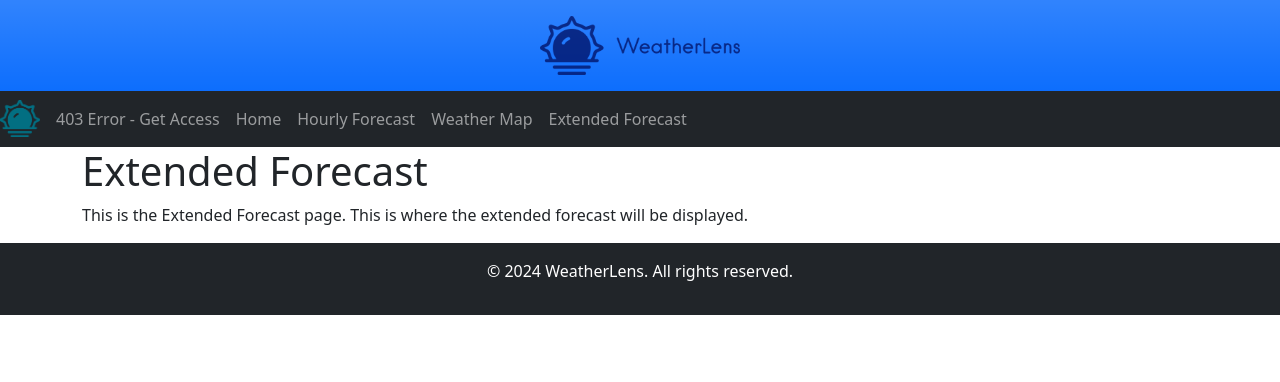
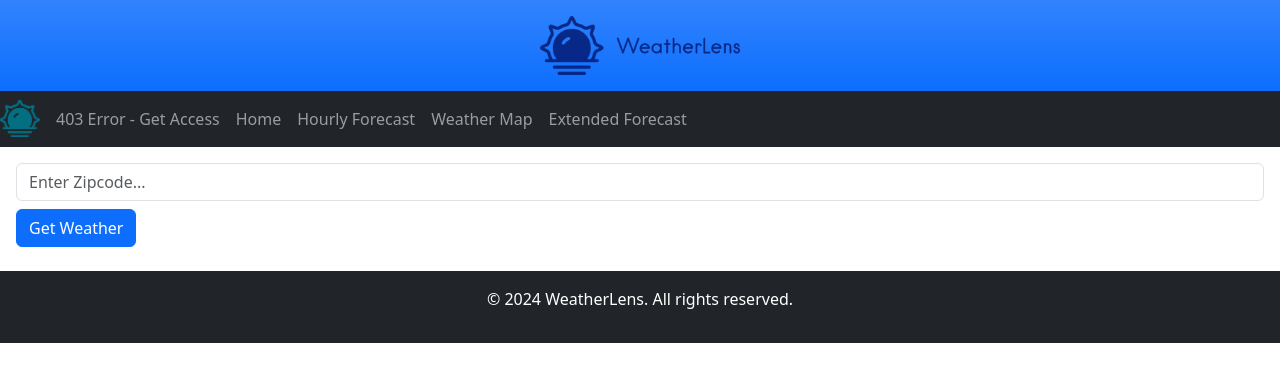
Before and after one commit to Stamich47/WeatherLens, a React (Create React App) app: page /extended-forecast in a window 1280 px wide. Shown: the top 382 px of the page. Built offline with nearby package versions, Linux system fonts and the light colour scheme.

Commit message:
Get ExtendedForecast functionally working

```diff
--- a/src/App.js
+++ b/src/App.js
@@ -17,7 +17,8 @@ function App() {
       <NavBar icon={icon} />
 
       <Routes>
-        <Route index path="main" element={<Main />} />
+        <Route index element={<Main />} />
+        <Route path="main" element={<Main />} />
         <Route path="hourly-forecast" element={<HourlyForecast />} />
         <Route path="weather-map" element={<WeatherMap />} />
         <Route path="extended-forecast" element={<ExtendedForecast />} />
--- a/src/components/ExtendedForecast.js
+++ b/src/components/ExtendedForecast.js
@@ -1,11 +1,88 @@
+import LocalWeatherForm from "./LocalWeatherForm";
+import { getCoordinatesFromZipcode } from "./GetCoordinates";
+
+import { getWeatherSymbol } from "./WeatherSymbol";
+import { useState, useEffect } from "react";
+
 export default function ExtendedForecast() {
+  const [forecastData, setForecastData] = useState(null);
+  const [loading, setLoading] = useState(false);
+  const [error, setError] = useState(null);
+  const [coordinates, setCoordinates] = useState({
+    latitude: null,
+    longitude: null,
+    city: null,
+  });
+
+  const handleSearch = async (zipcode) => {
+    setLoading(true);
+    setError(null);
+
+    try {
+      const { latitude, longitude, city } = await getCoordinatesFromZipcode(
+        zipcode
+      );
+
+      setCoordinates({ latitude, longitude, city });
+
+      const proxyUrl = "https://cors-anywhere.herokuapp.com/";
+      const targetUrl = `https://api.open-meteo.com/v1/forecast?latitude=${latitude}&longitude=${longitude}&daily=weather_code,temperature_2m_max,temperature_2m_min&temperature_unit=fahrenheit&current=wind_speed_10m&wind_speed_unit=mph`;
+
+      const response = await fetch(proxyUrl + targetUrl);
+      if (!response.ok) {
+        throw new Error(`HTTP error! Status: ${response.status}`);
+      }
+      const data = await response.json();
+      setForecastData(data);
+      console.log(data);
+    } catch (error) {
+      setError(error.message);
+    } finally {
+      setLoading(false);
+    }
+  };
+
   return (
-    <div className="container">
-      <h1>Extended Forecast</h1>
-      <p>
-        This is the Extended Forecast page. This is where the extended forecast
-        will be displayed.
-      </p>
+    <div className="extended-forecast m-3">
+      {loading && <div>Loading...</div>}
+      {error && <div>Error: {error}</div>}
+      {forecastData && (
+        <div>
+          <h2 className="mb-4 text-center">
+            7-Day Forecast for {coordinates.city}
+          </h2>
+
+          {forecastData.daily.time.map((date, index) => (
+            <div className="container mt-4">
+              <div
+                className="card mt-4 alert alert-success d-flex justify-content-between align-items-center flex-row"
+                key={index}
+              >
+                <div>
+                  <p>
+                    Date:{" "}
+                    {new Date(date).toLocaleDateString("en-US", {
+                      month: "long",
+                      day: "numeric",
+                      year: "numeric",
+                    })}
+                  </p>
+                  <p>
+                    Max Temp: {forecastData.daily.temperature_2m_max[index]}°F
+                  </p>
+                  <p>
+                    Min Temp: {forecastData.daily.temperature_2m_min[index]}°F
+                  </p>
+                </div>
+                <div className="ml-auto display-6">
+                  {getWeatherSymbol(forecastData.daily.weather_code[index])}
+                </div>
+              </div>
+            </div>
+          ))}
+        </div>
+      )}
+      <LocalWeatherForm onSearch={handleSearch} />
     </div>
   );
 }
--- a/src/components/Main.js
+++ b/src/components/Main.js
@@ -41,10 +41,10 @@ export default function Main() {
       );
       setCoordinates({ latitude, longitude, city });
 
-      const proxyUrl = "https://cors-anywhere.herokuapp.com/";
-      const targetUrl = `https://api.open-meteo.com/v1/forecast?latitude=${latitude}&longitude=${longitude}&daily=temperature_2m_max&daily=temperature_2m_min&temperature_unit=fahrenheit&current=wind_speed_10m&wind_speed_unit=mph`;
+      // const proxyUrl = "https://cors-anywhere.herokuapp.com/";
+      const targetUrl = `https://api.open-meteo.com/v1/forecast?latitude=${latitude}&longitude=${longitude}&daily=weather_code&daily=temperature_2m_max&daily=temperature_2m_min&temperature_unit=fahrenheit&current=wind_speed_10m&wind_speed_unit=mph`;
 
-      const response = await fetch(proxyUrl + targetUrl);
+      const response = await fetch(targetUrl);
       if (!response.ok) {
         throw new Error(`HTTP error! Status: ${response.status}`);
       }
--- a/src/components/WeatherSymbol.js
+++ b/src/components/WeatherSymbol.js
@@ -4,7 +4,7 @@ import React, { useState, useEffect } from "react";
 const getWeatherSymbol = (weatherCode) => {
   switch (weatherCode) {
     case 0:
-      return "☀️ Clear"; // Clear sky
+      return `☀️ Clear`; // Clear sky
     case 1:
     case 2:
     case 3:
@@ -85,8 +85,7 @@ const WeatherSymbol = ({ latitude, longitude }) => {
     <div>
       {weatherCode !== null ? (
         <>
-          <span>Current Conditions: </span>
-          <span className="display-1">{getWeatherSymbol(weatherCode)}</span>
+          <span className="display-6">{getWeatherSymbol(weatherCode)}</span>
         </>
       ) : (
         <div>Loading...</div>
@@ -96,3 +95,5 @@ const WeatherSymbol = ({ latitude, longitude }) => {
 };
 
 export default WeatherSymbol;
+
+export { getWeatherSymbol };
```
Also changed, not shown: src/components/LocalWeatherForm.js (+0 -31 lines).
